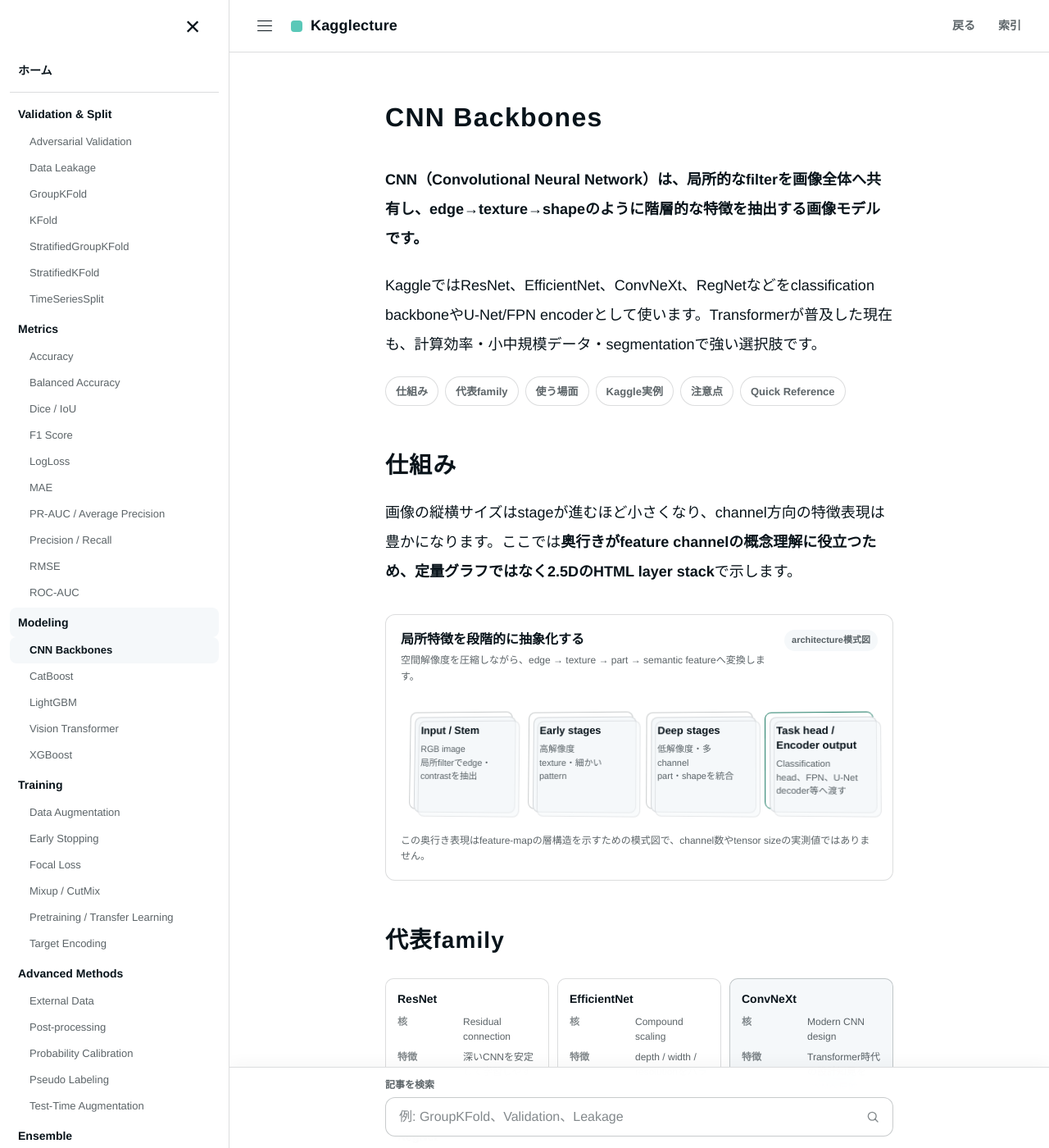
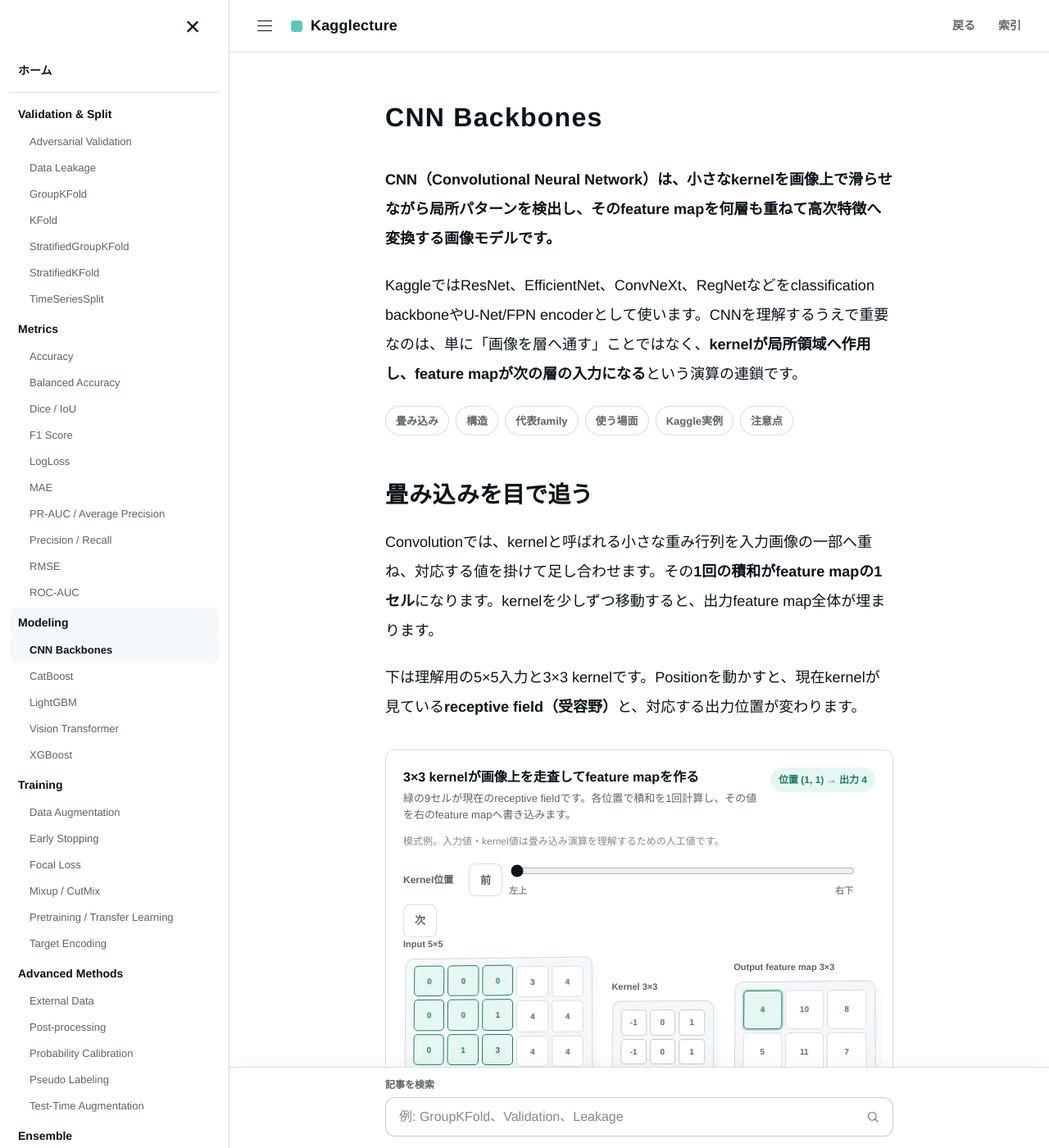
Before and after one commit to morikazu1119/Kagglecture, a Jekyll site: the page built from wiki/modeling/cnn-backbones.md, in a window 1280 px wide and 1400 px high. Shown: the whole window at 82% size. Built offline with Jekyll 4.4.1, drawn with Linux system fonts in a browser that asks for light colours; some of the changed text lies outside the part shown.

Commit message:
Rework CNN article with convolution and architecture visuals

```diff
--- a/wiki/modeling/cnn-backbones.md
+++ b/wiki/modeling/cnn-backbones.md
@@ -2,13 +2,13 @@
 layout: default
 title: CNN Backbones
 description: ResNetやEfficientNetなど、画像Kaggleで特徴抽出器として使われるConvolutional Neural Network。
-summary: Local receptive fieldとweight sharingを使い、画像の局所パターンを階層的に抽出する定番backbone。
+summary: 局所filterを画像上で走査し、feature mapを積み重ねながらedge・texture・shape・semantic featureを抽出する画像backbone。
 type: reference
 domain: kaggle
 topic: cnn-backbones
 created: 2026-09-03
 updated: 2026-09-03
-source_count: 5
+source_count: 6
 tags:
   - kaggle
   - modeling
@@ -18,44 +18,109 @@
 
 # CNN Backbones
 
-**CNN（Convolutional Neural Network）は、局所的なfilterを画像全体へ共有し、edge→texture→shapeのように階層的な特徴を抽出する画像モデルです。**
+**CNN（Convolutional Neural Network）は、小さなkernelを画像上で滑らせながら局所パターンを検出し、そのfeature mapを何層も重ねて高次特徴へ変換する画像モデルです。**
 
-KaggleではResNet、EfficientNet、ConvNeXt、RegNetなどをclassification backboneやU-Net/FPN encoderとして使います。Transformerが普及した現在も、計算効率・小中規模データ・segmentationで強い選択肢です。
+KaggleではResNet、EfficientNet、ConvNeXt、RegNetなどをclassification backboneやU-Net/FPN encoderとして使います。CNNを理解するうえで重要なのは、単に「画像を層へ通す」ことではなく、**kernelが局所領域へ作用し、feature mapが次の層の入力になる**という演算の連鎖です。
 
 <nav class="article-jump-nav" aria-label="ページ内ナビゲーション">
-  <a href="#mechanism">仕組み</a>
+  <a href="#convolution">畳み込み</a>
+  <a href="#architecture">構造</a>
   <a href="#families">代表family</a>
   <a href="#use-cases">使う場面</a>
   <a href="#kaggle-examples">Kaggle実例</a>
   <a href="#pitfalls">注意点</a>
-  <a href="#quick-reference">Quick Reference</a>
 </nav>
 
-## 仕組み {#mechanism}
+## 畳み込みを目で追う {#convolution}
 
-画像の縦横サイズはstageが進むほど小さくなり、channel方向の特徴表現は豊かになります。ここでは**奥行きがfeature channelの概念理解に役立つため、定量グラフではなく2.5DのHTML layer stack**で示します。
+Convolutionでは、kernelと呼ばれる小さな重み行列を入力画像の一部へ重ね、対応する値を掛けて足し合わせます。その**1回の積和がfeature mapの1セル**になります。kernelを少しずつ移動すると、出力feature map全体が埋まります。
 
-<div class="static-viz html-diagram" aria-label="CNNで画像から高次特徴へ変換する模式図">
-  <div class="viz-heading">
-    <div><div class="viz-title">局所特徴を段階的に抽象化する</div><p class="viz-subtitle">空間解像度を圧縮しながら、edge → texture → part → semantic featureへ変換します。</p></div>
-    <span class="viz-badge">architecture模式図</span>
+下は理解用の5×5入力と3×3 kernelです。Positionを動かすと、現在kernelが見ている**receptive field（受容野）**と、対応する出力位置が変わります。
+
+<div class="interactive-viz" data-model-interactive="cnn-convolution">
+  <div class="interactive-viz__header">
+    <div>
+      <div class="interactive-viz__title">3×3 kernelが画像上を走査してfeature mapを作る</div>
+      <p class="interactive-viz__subtitle">緑の9セルが現在のreceptive fieldです。各位置で積和を1回計算し、その値を右のfeature mapへ書き込みます。</p>
+    </div>
+    <span class="interactive-status" data-cnn-status data-state="safe">位置 (1, 1)</span>
   </div>
-  <div class="layer-scene" style="--layer-count: 4">
-    <div class="layer-block"><strong>Input / Stem</strong><span>RGB image<br>局所filterでedge・contrastを抽出</span></div>
-    <div class="layer-block"><strong>Early stages</strong><span>高解像度<br>texture・細かいpattern</span></div>
-    <div class="layer-block"><strong>Deep stages</strong><span>低解像度・多channel<br>part・shapeを統合</span></div>
-    <div class="layer-block is-accent"><strong>Task head / Encoder output</strong><span>Classification head、FPN、U-Net decoder等へ渡す</span></div>
+  <p class="interactive-note">模式例。入力値・kernel値は畳み込み演算を理解するための人工値です。</p>
+  <div class="interactive-control-row">
+    <span class="interactive-control-label">Kernel位置</span>
+    <button class="interactive-button" type="button" data-cnn-prev>前</button>
+    <label class="interactive-range">
+      <input type="range" min="0" max="8" step="1" value="0" data-cnn-position aria-label="畳み込みkernelの位置">
+      <span class="interactive-range-labels"><span>左上</span><span>右下</span></span>
+    </label>
+    <button class="interactive-button" type="button" data-cnn-next>次</button>
   </div>
-  <p class="viz-caption">この奥行き表現はfeature-mapの層構造を示すための模式図で、channel数やtensor sizeの実測値ではありません。</p>
+  <div class="conv-board">
+    <section class="conv-panel">
+      <div class="conv-panel__title">Input 5×5</div>
+      <div class="conv-grid" style="--grid-size:5" data-cnn-input-grid aria-label="5×5 input feature map"></div>
+    </section>
+    <section class="conv-panel conv-kernel">
+      <div class="conv-panel__title">Kernel 3×3</div>
+      <div class="conv-grid" style="--grid-size:3" data-cnn-kernel-grid aria-label="3×3 convolution kernel"></div>
+    </section>
+    <section class="conv-panel">
+      <div class="conv-panel__title">Output feature map 3×3</div>
+      <div class="conv-grid" style="--grid-size:3" data-cnn-output-grid aria-label="3×3 output feature map"></div>
+    </section>
+  </div>
+  <div class="conv-equation" data-cnn-equation>選択領域とkernelの積和がここに表示されます。</div>
+  <p class="interactive-explanation">実際のCNNではkernelを多数持つため、1枚ではなく複数channelのfeature mapが生成されます。次の層はそのstack全体を入力としてさらに特徴を抽出します。</p>
+  <noscript><p class="interactive-explanation">Convolutionはkernelを局所領域へ重ねて積和を取り、その値をfeature mapの対応位置へ記録する処理です。</p></noscript>
+</div>
+
+strideを大きくするとkernelの移動幅が広がり、出力の縦横サイズは小さくなります。paddingを入れると端の情報を扱いやすくなります。深いCNNでは、この**局所演算 → feature map → 次の局所演算**を繰り返します。
+
+## CNNの構造 {#architecture}
+
+CNN backbone全体では、stageが進むほど空間解像度を下げ、channel数を増やす設計がよく使われます。浅い層はedgeやtexture、深い層はpartやobject-level featureを表現します。
+
+<div class="model-architecture" aria-label="CNN backboneでfeature mapの解像度とchannelが変化する模式図">
+  <div class="model-architecture__header">
+    <div><div class="model-architecture__title">画像を小さくしながら、feature channelを厚くする</div><p class="model-architecture__subtitle">奥行きはchannel stackのイメージです。実際のtensor sizeはarchitectureと入力resolutionで変わります。</p></div>
+    <span class="model-architecture__badge">2.5D architecture</span>
+  </div>
+  <div class="model-stage-row" style="--model-cols:5">
+    <div class="model-stage"><div class="model-tensor"><span>RGB<br>H×W×3</span></div><span class="model-stage__label">Input</span></div>
+    <div class="model-stage"><div class="model-tensor is-wide"><span>Conv / Stem<br>局所edge</span></div><span class="model-stage__label">Stem</span></div>
+    <div class="model-stage"><div class="model-tensor"><span>高解像度<br>texture</span></div><span class="model-stage__label">Early stage</span></div>
+    <div class="model-stage"><div class="model-tensor is-thin"><span>低解像度<br>多channel</span></div><span class="model-stage__label">Deep stage</span></div>
+    <div class="model-stage"><div class="model-tensor is-accent is-wide"><span>Semantic feature</span></div><span class="model-stage__label">Head / Decoderへ</span></div>
+  </div>
+  <p class="model-architecture__caption">ClassificationではGlobal Pooling + Linear head、segmentationではFPN/U-Net decoderなどへ接続します。</p>
+</div>
+
+### ResNetでは何が違うか
+
+ResNetは、複数のconvolutionを通った変換結果 $F(x)$ に、元の入力 $x$ を**skip connection**で足し戻します。原論文の中心はこのResidual Learningで、深いnetworkを学習しやすくする設計です（[ResNet paper](https://arxiv.org/abs/1512.03385)）。
+
+<div class="model-architecture" aria-label="ResNet residual blockの構造">
+  <div class="model-architecture__header">
+    <div><div class="model-architecture__title">Residual Block: main pathとidentity pathを最後に加算する</div><p class="model-architecture__subtitle">入力xを変換するmain pathとは別に、x自身をshortcutでAddへ運びます。</p></div>
+    <span class="model-architecture__badge">skip connection</span>
+  </div>
+  <div class="residual-architecture">
+    <div class="residual-node">Input<br>x</div>
+    <div class="residual-node">Conv<br>局所演算</div>
+    <div class="residual-node">Activation / Conv<br>F(x)</div>
+    <div class="residual-node is-add">Add<br>F(x)+x</div>
+    <div class="residual-node">Output</div>
+  </div>
+  <p class="model-architecture__caption">channel数や解像度が変わるblockではshortcut側にもprojectionを入れる場合があります。</p>
 </div>
 
 ## 代表family {#families}
 
 <div class="comparison-board" aria-label="代表的なCNN familyの比較">
-  <section class="comparison-card"><h4>ResNet</h4><dl><dt>核</dt><dd>Residual connection</dd><dt>特徴</dt><dd>深いCNNを安定して学習しやすい</dd></dl></section>
-  <section class="comparison-card"><h4>EfficientNet</h4><dl><dt>核</dt><dd>Compound scaling</dd><dt>特徴</dt><dd>depth / width / resolutionをバランスよく拡大</dd></dl></section>
-  <section class="comparison-card is-primary"><h4>ConvNeXt</h4><dl><dt>核</dt><dd>Modern CNN design</dd><dt>特徴</dt><dd>Transformer時代の設計知見をCNNへ反映</dd></dl></section>
-  <section class="comparison-card"><h4>RegNet</h4><dl><dt>核</dt><dd>Regular design space</dd><dt>特徴</dt><dd>規則的な設計から効率的architectureを作る</dd></dl></section>
+  <section class="comparison-card"><h4>ResNet</h4><dl><dt>核</dt><dd>Residual connection</dd><dt>見る点</dt><dd>skip pathとblock depth</dd></dl></section>
+  <section class="comparison-card"><h4>EfficientNet</h4><dl><dt>核</dt><dd>Compound scaling</dd><dt>見る点</dt><dd>depth / width / resolutionを同時に拡大</dd></dl></section>
+  <section class="comparison-card is-primary"><h4>ConvNeXt</h4><dl><dt>核</dt><dd>Modern CNN design</dd><dt>見る点</dt><dd>large kernel、stage設計、Transformer由来の設計知見</dd></dl></section>
+  <section class="comparison-card"><h4>RegNet</h4><dl><dt>核</dt><dd>Regular design space</dd><dt>見る点</dt><dd>規則的なwidth/depth設計</dd></dl></section>
 </div>
 
 EfficientNetはdepth・width・resolutionをバランスよく拡大するcompound scalingを提案しています（[EfficientNet paper](https://arxiv.org/abs/1905.11946)）。
@@ -89,12 +154,12 @@
 
 ImageNet pretrainingが常に最適とは限りません。同domain pretraining、foundation model、self-supervised weightも比較します。
 
-## Quick Reference {#quick-reference}
+## Quick Reference
 
-- EfficientNet/ConvNeXt等をbaselineにする。
+- Convolutionはkernelを局所領域へ重ねた積和でfeature mapを作る。
+- 深いstageほど空間解像度を下げ、channel表現を増やす構成が多い。
+- ResNetはmain pathにidentity shortcutを足す。
 - input resolutionとbackbone sizeをセットで比較する。
-- pretrained weightを優先して試す。
-- inference budgetまで含めて選ぶ。
 - ViTとのOOF差だけでなくensemble diversityも見る。
 
 ## 関連項目
```
Also changed, not shown: other parts of wiki/modeling/cnn-backbones.md (+6 -5 lines).
